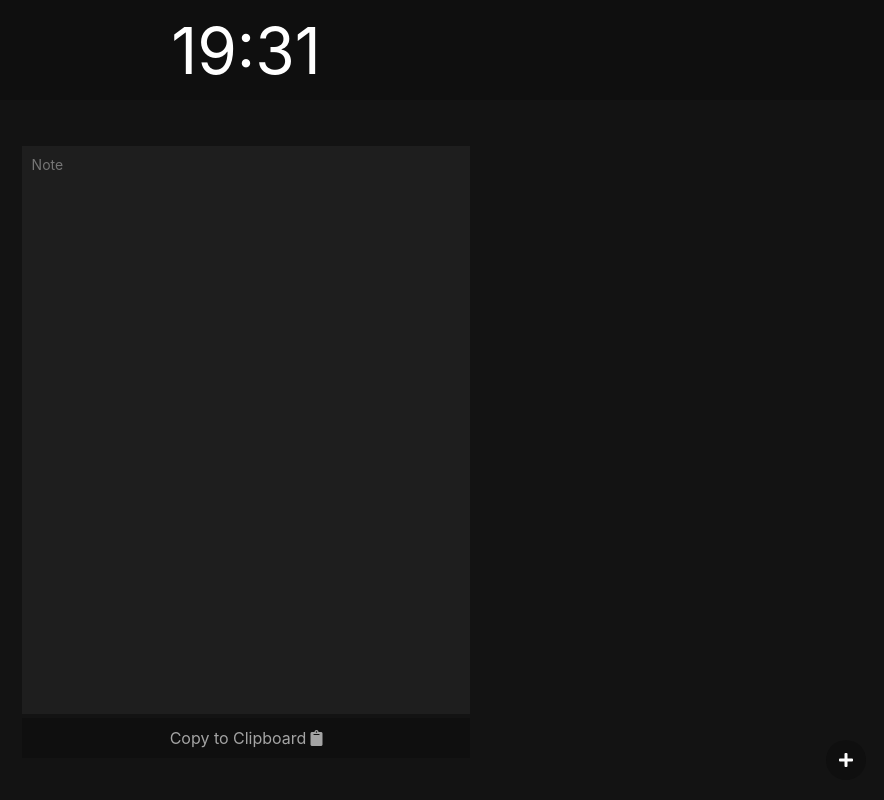
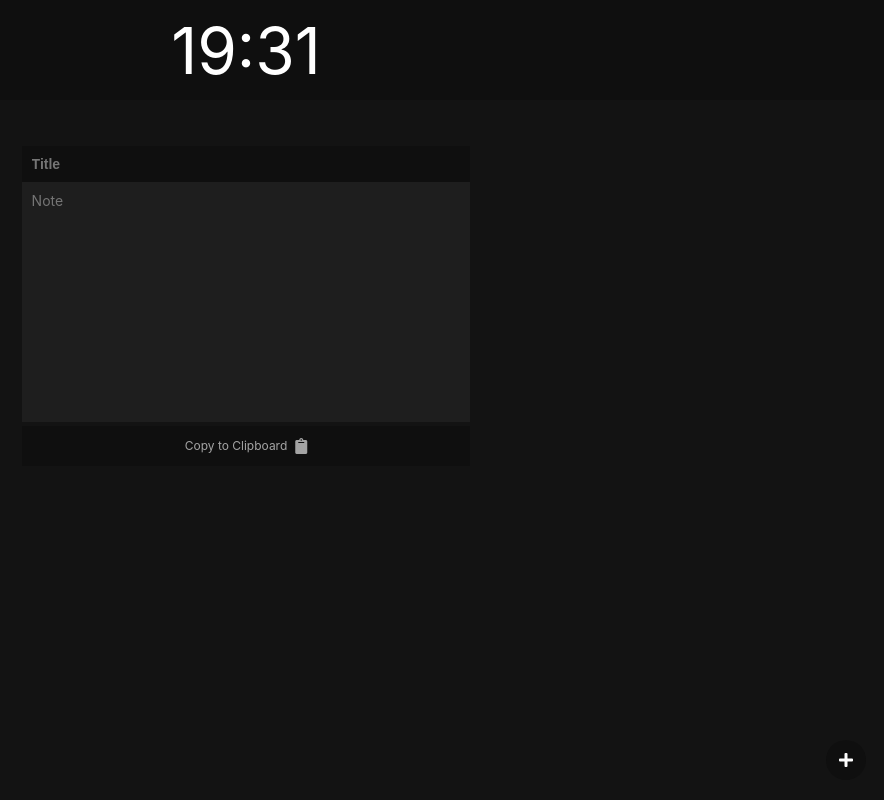
Before and after one commit to snicholson99/paste-crate, a React (Create React App) app: page / in a window 1280 px wide. Both pictures are taken after a click on the element 1240 px from the left and 760 px from the top of the page. Shown: the whole page, without its empty margins (394-1278 px from the left). Built offline with nearby package versions, Linux system fonts and the light colour scheme.

Commit message:
feat: added note titles

```diff
--- a/src/App.js
+++ b/src/App.js
@@ -1,5 +1,5 @@
 import { Component } from 'react';
-import { scroller } from "react-scroll";
+// import { scroller } from "react-scroll";
 
 import Clock from './components/Clock';
 import Note from './components/Note';
@@ -10,45 +10,58 @@ class App extends Component {
   constructor(props) {
     super(props);
     this.state = {
-      noteList: localStorage.getItem("noteList") ? JSON.parse(localStorage.getItem("noteList")) : [],
+      noteData: localStorage.getItem("noteData") ? JSON.parse(localStorage.getItem("noteData")) : [],
     }
   }
 
   onNoteChange = (value, noteIndex) => {
     this.setState(currentState => {
-      let noteList = currentState.noteList;
-      noteList[noteIndex] = value;
+      let noteData = currentState.noteData;
+      noteData[noteIndex].note = value;
       return {
-        noteList,
+        noteData,
       };
     }, () => {
       // update note in local storage
-      localStorage.setItem("noteList", JSON.stringify(this.state.noteList));
+      localStorage.setItem("noteData", JSON.stringify(this.state.noteData));
+    })
+  };
+
+  onNoteTitleChange = (value, noteIndex) => {
+    this.setState(currentState => {
+      let noteData = currentState.noteData;
+      noteData[noteIndex].noteTitle = value;
+      return {
+        noteData,
+      };
+    }, () => {
+      // update note in local storage
+      localStorage.setItem("noteData", JSON.stringify(this.state.noteData));
     })
   };
 
   createNewNote = () => {
-    this.setState({ noteList: [...this.state.noteList, ''] }, () => {
+    this.setState({ noteData: [...this.state.noteData, { title: '', note: '' }] }, () => {
       // update notes in local storage
-      localStorage.setItem("noteList", JSON.stringify(this.state.noteList));
-      // scroller.scrollTo(`note-${this.state.noteList.length - 1}`, {
+      localStorage.setItem("noteData", JSON.stringify(this.state.noteData));
+      // scroller.scrollTo(`note-${this.state.noteData.length - 1}`, {
       //   duration: 1,
       //   delay: 0,
       //   smooth: "easeInOutQuart",
       // });
     })
     // this.setState(currentState => {
-    //   let noteList = currentState.noteList;
-    //   noteList.push("");
-    //   console.log(noteList);
+    //   let noteData = currentState.noteData;
+    //   noteData.push("");
+    //   console.log(noteData);
     //   return {
-    //     noteList,
+    //     noteData,
     //   };
     // }, () => {
-    //   console.log(this.state.noteList.length);
+    //   console.log(this.state.noteData.length);
     //   // update notes in local storage
-    //   localStorage.setItem("noteList", JSON.stringify(this.state.noteList));
-    //   // scroller.scrollTo(`note-${this.state.noteList.length - 1}`, {
+    //   localStorage.setItem("noteData", JSON.stringify(this.state.noteData));
+    //   // scroller.scrollTo(`note-${this.state.noteData.length - 1}`, {
     //   //   duration: 1,
     //   //   delay: 0,
     //   //   smooth: "easeInOutQuart",
@@ -60,34 +73,36 @@ class App extends Component {
     let confirmed = window.confirm("Are you sure you want to delete this note?");
     if (confirmed) {
       this.setState(currentState => {
-        let noteList = currentState.noteList;
-        noteList.splice(noteIndex);
+        let noteData = currentState.noteData;
+        noteData.splice(noteIndex, 1);
         return {
-          noteList,
+          noteData,
         };
       }, () => {
         // update notes in local storage
-        localStorage.setItem("noteList", JSON.stringify(this.state.noteList));
+        localStorage.setItem("noteData", JSON.stringify(this.state.noteData));
       });
     }
   }
 
 
   render () {
-    const { noteList } = this.state;
-    const { onNoteChange, createNewNote, deleteNote } = this;
+    const { noteData } = this.state;
+    const { onNoteChange, onNoteTitleChange, createNewNote, deleteNote } = this;
     return (
       <div className="App">
         <header>
           <Clock />
         </header>
         <section className="section">
-          {noteList.map((note, i) => (
+          {noteData.map((note, i) => (
             <div key={i} className="note-container">
               <Note
                 noteIndex={i}
-                note={note}
+                note={note.note}
+                noteTitle={note.noteTitle}
                 onNoteChange={onNoteChange}
+                onNoteTitleChange={onNoteTitleChange}
                 deleteNote={deleteNote}
               />
             </div>
--- a/src/components/Note/index.js
+++ b/src/components/Note/index.js
@@ -21,10 +21,17 @@ class Note extends Component {
 
   render() {
     const { onCopyToClipboardClick } = this;
-    const { note, onNoteChange, noteIndex, deleteNote } = this.props;
+    const { note, onNoteChange, noteTitle, onNoteTitleChange, noteIndex, deleteNote } = this.props;
     const { isShowingCopiedText } = this.state;
     return (
       <div className="note">
+        <input
+          onChange={(e) => onNoteTitleChange(e.target.value, noteIndex)}
+          value={noteTitle}
+          placeholder="Title"
+          autoComplete="off"
+          className="note-title"
+        />
         <textarea
           type="text"
           onChange={(e) => onNoteChange(e.target.value, noteIndex)}
@@ -32,16 +39,15 @@ class Note extends Component {
           placeholder="Note"
           autoComplete="off"
           className={`note-input note-${noteIndex}`}
-          name={`note-${noteIndex}`}
         />
         <div className="note-options-flex-container">
-          <div className="note-copy-container" onClick={onCopyToClipboardClick}>
-            <p className="note-copy-label">{isShowingCopiedText ? "Copied!" : "Copy to Clipboard"}</p>
-            <i className="note-copy-icon fas fa-clipboard"></i>
+          <div id="note-copy-container" className="note-option-container" onClick={onCopyToClipboardClick}>
+            <p className="note-label">{isShowingCopiedText ? "Copied!" : "Copy to Clipboard"}</p>
+            <i className="note-icon fas fa-clipboard"></i>
           </div>
-          {/* <p onClick={() => deleteNote(noteIndex)}>Delete</p> */}
-        </div>
-        <div>
+          {/* <div id="note-delete-container" className="note-option-container" onClick={() => deleteNote(noteIndex)}>
+            <i className="note-icon fas fa-trash"></i>
+          </div> */}
         </div>
       </div>
     );
--- a/src/components/Note/style.css
+++ b/src/components/Note/style.css
@@ -4,8 +4,17 @@
   max-width: 600px;
 }
 
+.note-title {
+  width: 100%;
+  background-color: #0f0f0f;
+  padding: 10px;
+  font-size: 14px;
+  border: none;
+  color: #A4A4A4;
+  font-weight: bold;
+}
+
 .note-input {
-  height: calc(100% - 40px);
   width: 100%;
   background-color: #1E1E1E;
   padding: 10px;
@@ -21,26 +30,40 @@
   flex-direction: row;
   align-items: center;
   justify-content: center;
+  user-select: none;
 }
 
-.note-copy-container {
+.note-option-container {
   display: flex;
   align-items: center;
   justify-content: center;
   cursor: pointer;
   color: #A4A4A4;
   height: 40px;
-  width: 100%;
   background-color: #0f0f0f;
+}
+
+#note-copy-container {
+  flex: 0 1 100%;
+}
+
+#note-delete-container {
+  background-color: #250201;
+  color: #F08784;
+  padding: 12px;
 }
 
 .note-copy-container:hover {
   color: white;
 }
 
-.note-copy-icon,
-.note-copy-label {
-  margin: 0 2px;
+.note-icon,
+.note-label {
+  margin: 0 4px;
+}
+
+.note-label {
+  font-size: 12px;
 }
 
 .note-copied-text {
```
Also changed, not shown: 1 other file (tests, documents, lock files or other folders).
